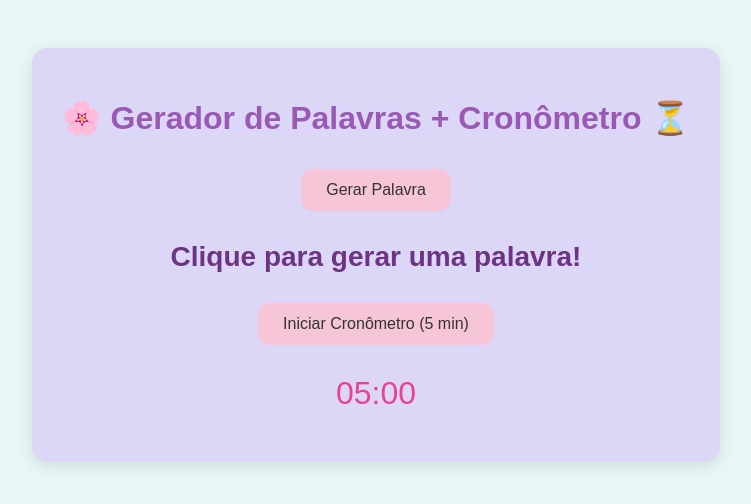
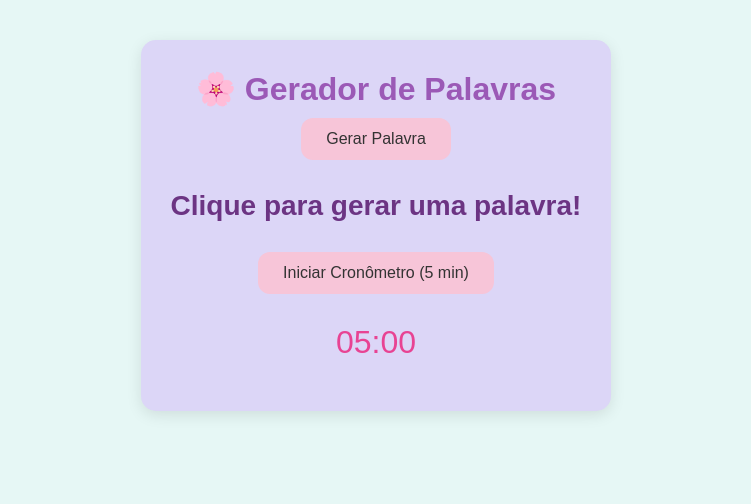
Before and after one commit to spilotes/Desenhe-em-5-minutos, a plain HTML site: page index.html in a window 1280 px wide. Shown: the whole page, without its empty margins (264-1015 px from the left). Drawn offline with Linux system fonts and the light colour scheme.

Commit message:
Add files via upload

```diff
--- /dev/null
+++ b/css/mobile.css
@@ -0,0 +1,6 @@
+@media (max-width: 414px) {
+  .container {
+    position: absolute;
+    top: 50%;
+  }
+}
--- /dev/null
+++ b/css/styles.css
@@ -0,0 +1,56 @@
+* {
+  margin: 0;
+  padding: 0;
+  box-sizing: border-box;
+  font-family: Arial, sans-serif;
+  text-decoration: none;
+  white-space: nowrap;
+}
+
+body {
+  background: #e6f7f5; /* verde-água pastel */
+  color: #333; /* cinza escuro */
+  text-align: center;
+  padding: 40px;
+}
+
+h1 {
+  color: #9b59b6; /* roxo pastel */
+}
+
+button {
+  background: #f7c5d8; /* rosa pastel */
+  border: none;
+  padding: 12px 25px;
+  margin: 10px;
+  border-radius: 12px;
+  cursor: pointer;
+  font-size: 16px;
+  color: #333;
+  transition: 0.3s;
+}
+
+button:hover {
+  background: #e3a9c3;
+}
+
+#palavra {
+  font-size: 28px;
+  font-weight: bold;
+  margin: 20px 0;
+  color: #6c3483; /* roxo mais forte */
+}
+
+#timer {
+  font-size: 32px;
+  margin: 20px 0;
+  color: #e84393; /* rosa forte */
+}
+
+.container {
+  background: #dcd6f7; /* lilás pastel */
+  border-radius: 15px;
+  padding: 30px;
+  display: inline-block;
+  box-shadow: 0px 4px 15px rgba(0, 0, 0, 0.1);
+}
--- a/index.html
+++ b/index.html
@@ -1,62 +1,22 @@
 <!DOCTYPE html>
 <html lang="pt-BR">
   <head>
-  <meta charset="UTF-8">
-  <title>Gerador de Palavras + Cronômetro</title>
-  <style>
-    body {
-      font-family: Arial, sans-serif;
-      background: #e6f7f5; /* verde-água pastel */
-      color: #333; /* cinza escuro */
-      text-align: center;
-      padding: 40px;
-    }
+    <meta charset="UTF-8" />
+    <meta http-equiv="X-UA-Compatible" content="IE=edge" />
+    <meta name="viewport" content="width=device-width, initial-scale=1.0" />
+    <meta name="theme-color" content="#080808" />
+    <meta name="description"Faça um desenhe a partir de uma palavra aleatória em
+    apenas 5 minutos" />
 
-    h1 {
-      color: #9b59b6; /* roxo pastel */
-    }
+    <link rel="stylesheet" href="./css/styles.css" />
+    <link rel="stylesheet" href="./css/mobile.css" />
+    <link rel="stylesheet" href="./css/desktop.css" />
 
-    button {
-      background: #f7c5d8; /* rosa pastel */
-      border: none;
-      padding: 12px 25px;
-      margin: 10px;
-      border-radius: 12px;
-      cursor: pointer;
-      font-size: 16px;
-      color: #333;
-      transition: 0.3s;
-    }
-
-    button:hover {
-      background: #e3a9c3;
-    }
-
-    #palavra {
-      font-size: 28px;
-      font-weight: bold;
-      margin: 20px 0;
-      color: #6c3483; /* roxo mais forte */
-    }
-
-    #timer {
-      font-size: 32px;
-      margin: 20px 0;
-      color: #e84393; /* rosa forte */
-    }
-
-    .container {
-      background: #dcd6f7; /* lilás pastel */
-      border-radius: 15px;
-      padding: 30px;
-      display: inline-block;
-      box-shadow: 0px 4px 15px rgba(0,0,0,0.1);
-    }
-  </style>
+    <title>Desenhe em 5 minutos</title>
   </head>
   <body>
     <div class="container">
-    <h1>🌸 Gerador de Palavras + Cronômetro ⏳</h1>
+      <h1>🌸 Gerador de Palavras</h1>
 
       <button onclick="gerarPalavra()">Gerar Palavra</button>
       <div id="palavra">Clique para gerar uma palavra!</div>
@@ -65,34 +25,108 @@
       <div id="timer">05:00</div>
 
       <!-- Som de alerta -->
-    <audio id="alarme" src="https://www.soundjay.com/buttons/sounds/beep-07.mp3" preload="auto"></audio>
+      <audio
+        id="alarme"
+        src="https://www.soundjay.com/buttons/sounds/beep-07.mp3"
+        preload="auto"
+      ></audio>
     </div>
 
     <script>
       const palavras = [
         // Animais
-      "gato", "cachorro", "elefante", "girafa", "tigre", "leão", "urso", "zebra",
-      "golfinho", "baleia", "tubarão", "águia", "coruja", "pinguim", "lobo",
-      "macaco", "panda", "cavalo", "camaleão", "peixe dourado",
+        "gato",
+        "cachorro",
+        "elefante",
+        "girafa",
+        "tigre",
+        "leão",
+        "urso",
+        "zebra",
+        "golfinho",
+        "baleia",
+        "tubarão",
+        "águia",
+        "coruja",
+        "pinguim",
+        "lobo",
+        "macaco",
+        "panda",
+        "cavalo",
+        "camaleão",
+        "peixe dourado",
 
         // Plantas / flores / fungos
-      "rosa", "margarida", "girassol", "orquídea", "lírio", "tulipa",
-      "cacto", "samambaia", "musgo", "cogumelo", "erva-doce", "hortelã",
+        "rosa",
+        "margarida",
+        "girassol",
+        "orquídea",
+        "lírio",
+        "tulipa",
+        "cacto",
+        "samambaia",
+        "musgo",
+        "cogumelo",
+        "erva-doce",
+        "hortelã",
 
         // Comidas / doces
-      "bolo de chocolate", "bolo de morango", "biscoito de aveia", "pizza",
-      "hambúrguer", "sushi", "lasanha", "brigadeiro", "coxinha", "pastel",
-      "croissant", "panqueca", "brownie", "torta de limão", "pão de queijo",
+        "bolo de chocolate",
+        "bolo de morango",
+        "biscoito de aveia",
+        "pizza",
+        "hambúrguer",
+        "sushi",
+        "lasanha",
+        "brigadeiro",
+        "coxinha",
+        "pastel",
+        "croissant",
+        "panqueca",
+        "brownie",
+        "torta de limão",
+        "pão de queijo",
 
         // Objetos
-      "relógio", "lápis", "caneta", "caderno", "livro", "óculos", "cadeira",
-      "mesa", "computador", "celular", "chave", "guarda-chuva", "mochila",
-      "garrafa", "xícara", "colher", "faca", "garfo", "prato", "sofá",
+        "relógio",
+        "lápis",
+        "caneta",
+        "caderno",
+        "livro",
+        "óculos",
+        "cadeira",
+        "mesa",
+        "computador",
+        "celular",
+        "chave",
+        "guarda-chuva",
+        "mochila",
+        "garrafa",
+        "xícara",
+        "colher",
+        "faca",
+        "garfo",
+        "prato",
+        "sofá",
 
         // Outros
-      "carro", "bicicleta", "avião", "barco", "trem", "bola de futebol",
-      "violão", "guitarra", "piano", "bateria", "microfone", "televisão",
-      "câmera fotográfica", "abajur", "ventilador", "travesseiro", "cobertor"
+        "carro",
+        "bicicleta",
+        "avião",
+        "barco",
+        "trem",
+        "bola de futebol",
+        "violão",
+        "guitarra",
+        "piano",
+        "bateria",
+        "microfone",
+        "televisão",
+        "câmera fotográfica",
+        "abajur",
+        "ventilador",
+        "travesseiro",
+        "cobertor",
       ];
 
       function gerarPalavra() {
@@ -119,8 +153,8 @@
       }
 
       function atualizarDisplay() {
-      const minutos = String(Math.floor(tempo / 60)).padStart(2, '0');
-      const segundos = String(tempo % 60).padStart(2, '0');
+        const minutos = String(Math.floor(tempo / 60)).padStart(2, "0");
+        const segundos = String(tempo % 60).padStart(2, "0");
         document.getElementById("timer").textContent = `${minutos}:${segundos}`;
       }
     </script>
```
Also changed, not shown: js/script.js (added). Lines whose indentation alone changed are shown as unchanged.
